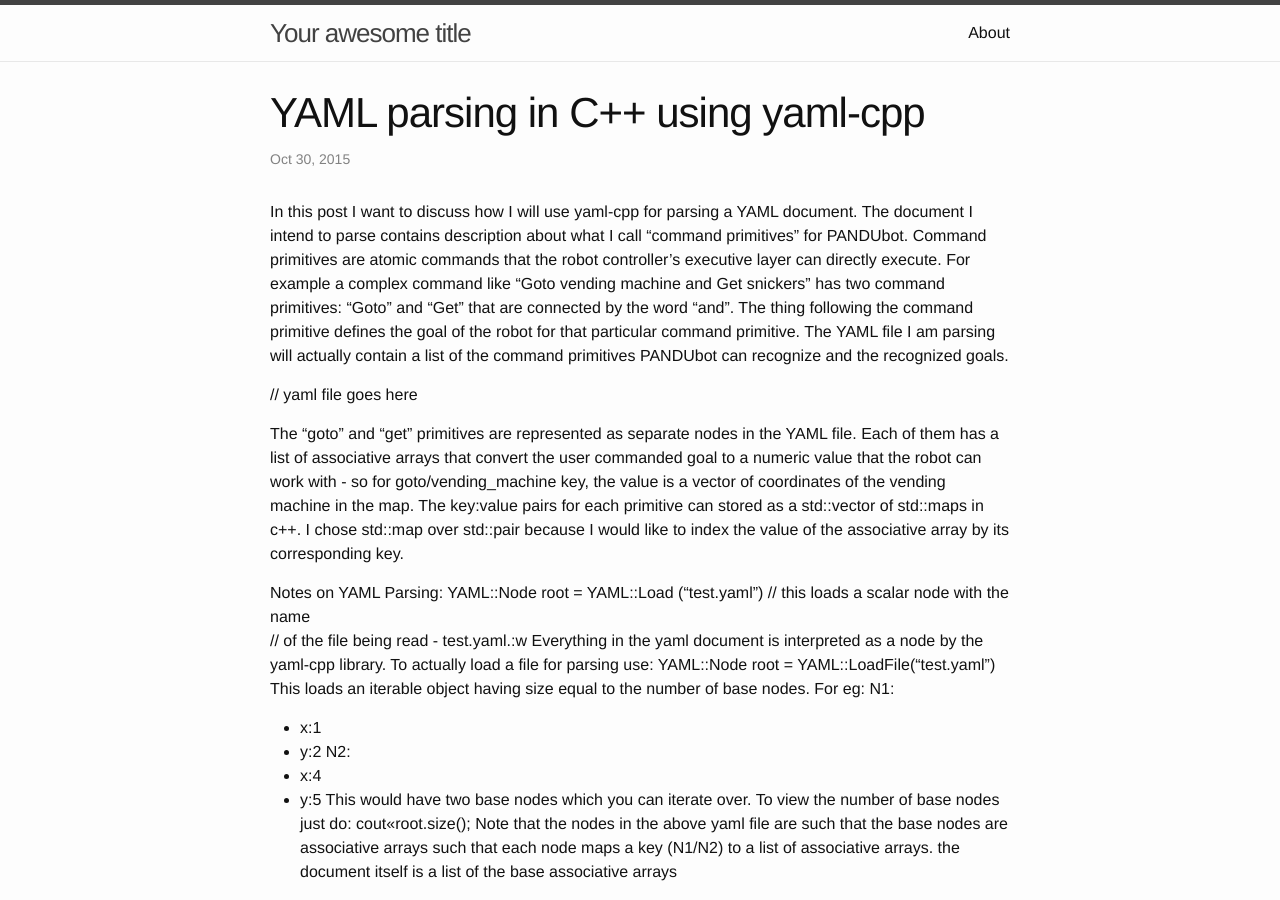
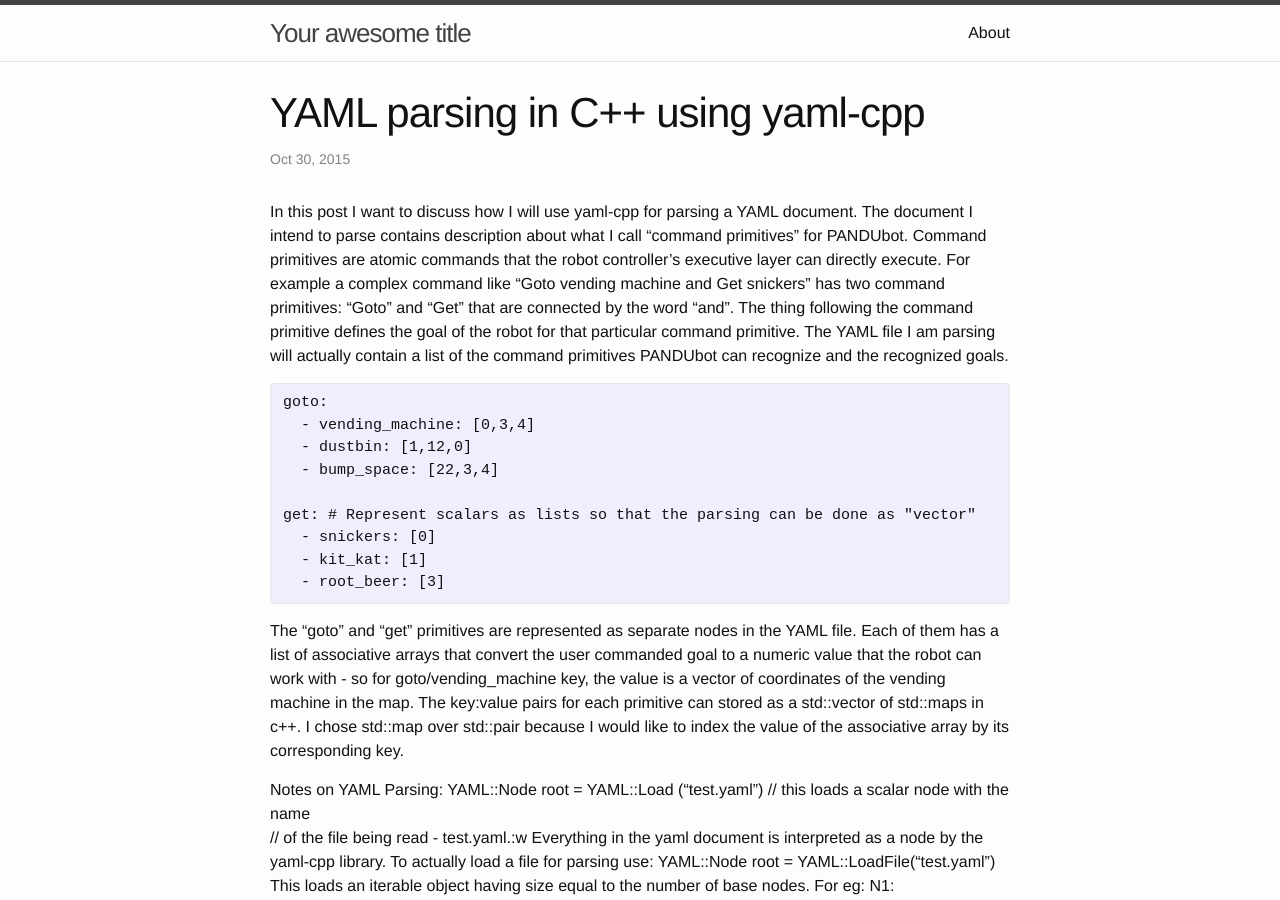
Before and after one commit to bhavyangupta/blog, a Jekyll site: the page built from _posts/2015-10-30-yaml-processing.md, in a window 1280 px wide and 900 px high. Built offline with Jekyll 4.4.1, drawn with Linux system fonts in a browser that asks for light colours.

Commit message:
Replace comment with YAML file

````diff
--- a/_posts/2015-10-30-yaml-processing.md
+++ b/_posts/2015-10-30-yaml-processing.md
@@ -14,7 +14,17 @@ primitive defines the goal of the robot for that particular command primitive.
 The YAML file I am parsing will actually contain a list of the command primitives
 PANDUbot can recognize and the recognized goals.
 
-// yaml file goes here
+```YAML
+goto:
+  - vending_machine: [0,3,4]
+  - dustbin: [1,12,0]
+  - bump_space: [22,3,4]
+
+get: # Represent scalars as lists so that the parsing can be done as "vector"
+  - snickers: [0]
+  - kit_kat: [1]
+  - root_beer: [3]
+  ```
 
 The "goto" and "get" primitives are represented as separate nodes in the YAML file.
 Each of them has a list of associative arrays that convert the user commanded goal
````
